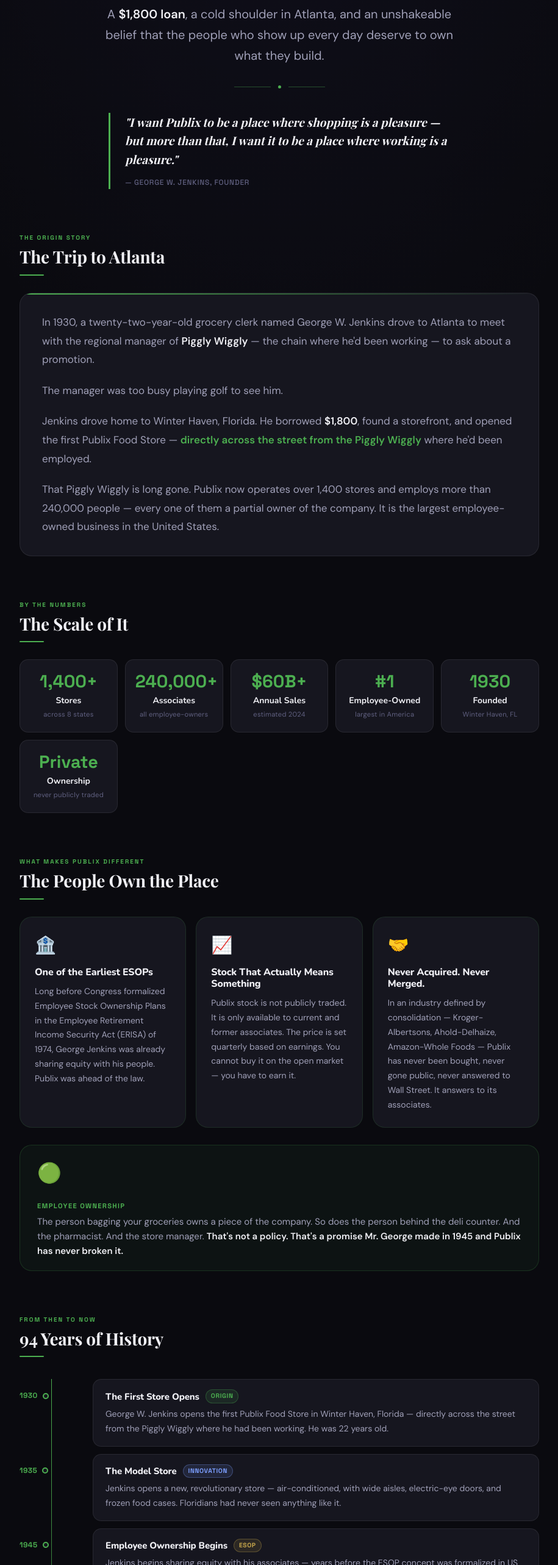
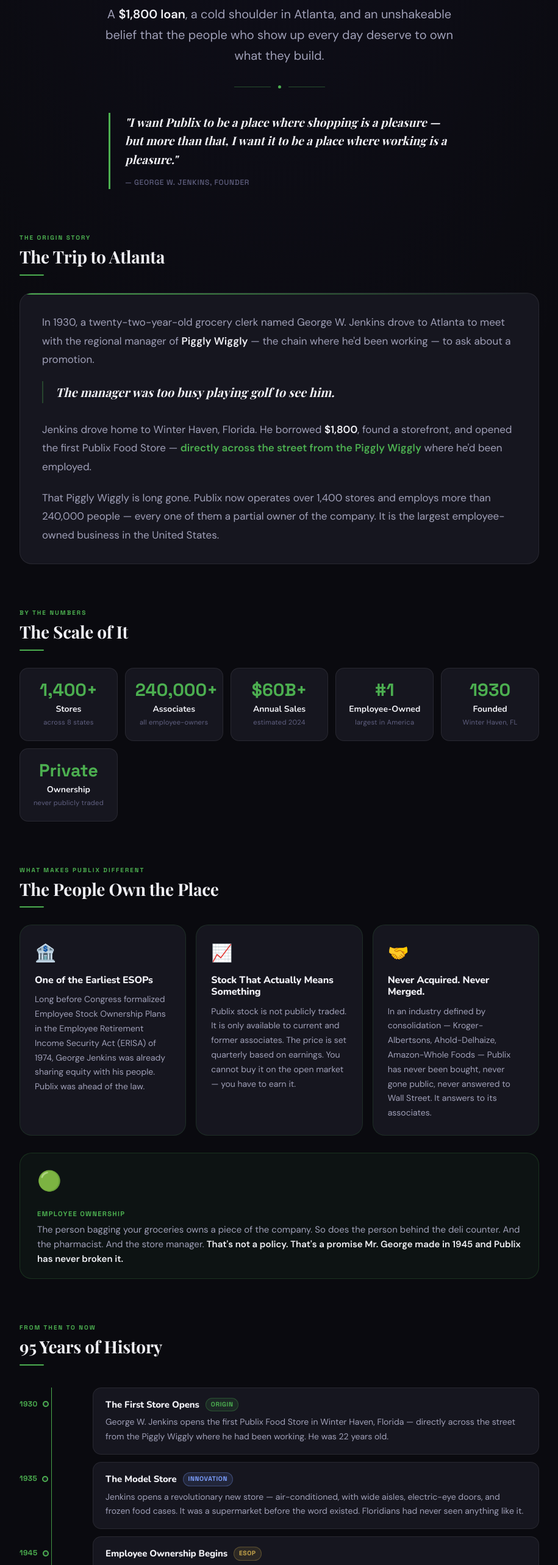
Before and after one commit to wesbenterprise/grocery-stock-comparison, a Next.js app: page /publix-overview in a window 1280 px wide. Shown: the part 234-2800 px from the top of the page at 61% size, without its empty margins (182-1097 px from the left). Built offline with nearby package versions, Linux system fonts and the light colour scheme; a web font is replaced by a local one.

Commit message:
Opus pass: richer timeline, tighter prose, structural pleasure line

```diff
--- a/app/publix-overview/PublixOverview.jsx
+++ b/app/publix-overview/PublixOverview.jsx
@@ -1,7 +1,7 @@
 'use client';
 
 import Link from 'next/link';
-import { useState } from 'react';
+
 
 // ─── Data ────────────────────────────────────────────────────────────────────
 
@@ -25,7 +25,7 @@ const MILESTONES = [
   {
     year: '1935',
     title: 'The Model Store',
-    body: 'Jenkins opens a new, revolutionary store — air-conditioned, with wide aisles, electric-eye doors, and frozen food cases. Floridians had never seen anything like it.',
+    body: 'Jenkins opens a revolutionary new store — air-conditioned, with wide aisles, electric-eye doors, and frozen food cases. It was a supermarket before the word existed. Floridians had never seen anything like it.',
     tag: 'Innovation',
     tagColor: 'blue',
   },
@@ -39,9 +39,16 @@ const MILESTONES = [
   {
     year: '1956',
     title: 'Headquarters Moves to Lakeland',
-    body: 'Publix relocates its headquarters to Lakeland, Florida, where it remains today. The iconic green marble building becomes a landmark of the city.',
+    body: 'Publix relocates its headquarters to Lakeland, Florida, where it remains today. The iconic green marble building becomes a landmark of the city and a symbol of the company\'s permanence.',
     tag: 'Growth',
     tagColor: 'green',
+  },
+  {
+    year: '1966',
+    title: 'Publix Super Markets Charities',
+    body: 'Jenkins establishes Publix Super Markets Charities, formalizing the company\'s commitment to giving back to the communities where its associates live and work. To date, the foundation has donated hundreds of millions of dollars.',
+    tag: 'Community',
+    tagColor: 'gold',
   },
   {
     year: '1974',
@@ -51,23 +58,37 @@ const MILESTONES = [
     tagColor: 'gold',
   },
   {
-    year: '1984',
+    year: '1991',
+    title: 'The Deli Changes Everything',
+    body: 'Publix expands its fresh deli and prepared foods program — the Pub Sub is born. What started as a convenience becomes a cultural institution. Customers don\'t just shop at Publix; they eat at Publix.',
+    tag: 'Innovation',
+    tagColor: 'blue',
+  },
+  {
+    year: '1991',
     title: 'Expanding Beyond Florida',
-    body: 'After decades of dominance in Florida, Publix begins its measured, deliberate expansion into neighboring states — always on its own terms, never acquired, never merged.',
+    body: 'After six decades of dominance in Florida, Publix opens its first store outside the state — in Georgia. Measured, deliberate growth follows into South Carolina, Alabama, Tennessee, North Carolina, and Virginia. Always on its own terms.',
     tag: 'Expansion',
     tagColor: 'blue',
   },
   {
     year: '1996',
     title: 'George Jenkins Passes',
-    body: '"Mr. George" passes away at age 88. He leaves behind a company with 500+ stores, 100,000 employees who own it, and a culture built entirely on his conviction that people matter.',
+    body: '"Mr. George" passes away at age 88. He leaves behind a company with 500+ stores, more than 100,000 employees who own it, and a culture built entirely on his conviction that people matter more than profit.',
     tag: 'Legacy',
     tagColor: 'muted',
   },
   {
-    year: '2024',
+    year: '2003',
+    title: 'Publix Crosses $1,000 Stores',
+    body: 'Publix opens its 1,000th store — a milestone achieved without a single acquisition, merger, or leveraged buyout. Every one of those stores was built, not bought.',
+    tag: 'Growth',
+    tagColor: 'green',
+  },
+  {
+    year: '2025',
     title: 'Still Standing. Still Private. Still Theirs.',
-    body: 'Publix operates over 1,400 stores across 8 states. It has never been acquired, never gone public, never stopped being owned by the people who run it. The shelves are stocked by shareholders.',
+    body: 'Publix operates over 1,400 stores across 8 states with $60B+ in annual revenue. It has never been acquired, never gone public, never stopped being owned by the people who run it. The shelves are stocked by shareholders.',
     tag: 'Today',
     tagColor: 'green',
   },
@@ -83,8 +104,6 @@ const TAG_COLORS = {
 // ─── Component ───────────────────────────────────────────────────────────────
 
 export default function PublixOverview() {
-  const [expandedMilestone, setExpandedMilestone] = useState(null);
-
   return (
     <main className="main-content">
       <div style={{ maxWidth: 900, margin: '0 auto', padding: '48px 24px 80px' }}>
@@ -184,7 +203,12 @@ export default function PublixOverview() {
               with the regional manager of <strong style={{ color: 'var(--color-text)' }}>Piggly Wiggly</strong> —
               the chain where he'd been working — to ask about a promotion.
             </p>
-            <p style={{ fontSize: '1.0625rem', lineHeight: 1.8, color: 'var(--color-text-secondary)', marginBottom: 20 }}>
+            <p style={{
+              fontSize: '1.25rem', lineHeight: 1.8, color: 'var(--color-text)',
+              marginBottom: 28, marginTop: 8,
+              fontFamily: 'var(--font-serif)', fontStyle: 'italic',
+              paddingLeft: 20, borderLeft: '2px solid rgba(76,175,80,0.3)',
+            }}>
               The manager was too busy playing golf to see him.
             </p>
             <p style={{ fontSize: '1.0625rem', lineHeight: 1.8, color: 'var(--color-text-secondary)', marginBottom: 20 }}>
@@ -350,7 +374,7 @@ export default function PublixOverview() {
         {/* ── Timeline ── */}
         <section style={{ marginBottom: 72 }}>
           <span className="section-eyebrow">From Then to Now</span>
-          <h2 className="section-headline" style={{ marginBottom: 8 }}>94 Years of History</h2>
+          <h2 className="section-headline" style={{ marginBottom: 8 }}>95 Years of History</h2>
           <div className="section-rule" style={{ marginBottom: 36 }} />
 
           <div style={{ position: 'relative' }}>
@@ -471,12 +495,34 @@ export default function PublixOverview() {
               fontSize: '1rem',
               lineHeight: 1.8,
               color: 'var(--color-text-secondary)',
-              maxWidth: 600,
-              margin: '0 auto',
+              maxWidth: 640,
+              margin: '0 auto 16px',
             }}>
               Introduced in the 1950s, the slogan wasn't marketing copy — it was a
               description of what Jenkins had actually built. Wide aisles. Clean stores.
               Employees who smiled because they owned a stake in the outcome.
+            </p>
+            <p style={{
+              fontFamily: 'var(--font-body)',
+              fontSize: '1rem',
+              lineHeight: 1.8,
+              color: 'var(--color-text-secondary)',
+              maxWidth: 640,
+              margin: '0 auto 16px',
+            }}>
+              Other grocers tried to copy the customer experience. They couldn't.
+              Because the difference was never the layout or the lighting —
+              it was that the person helping you find the olive oil owned
+              part of the building you were standing in.
+            </p>
+            <p style={{
+              fontFamily: 'var(--font-mono)',
+              fontSize: '0.8125rem',
+              letterSpacing: '0.03em',
+              color: 'var(--color-publix)',
+              maxWidth: 640,
+              margin: '0 auto',
+            }}>
               The pleasure wasn't manufactured. It was structural.
             </p>
           </div>
```
